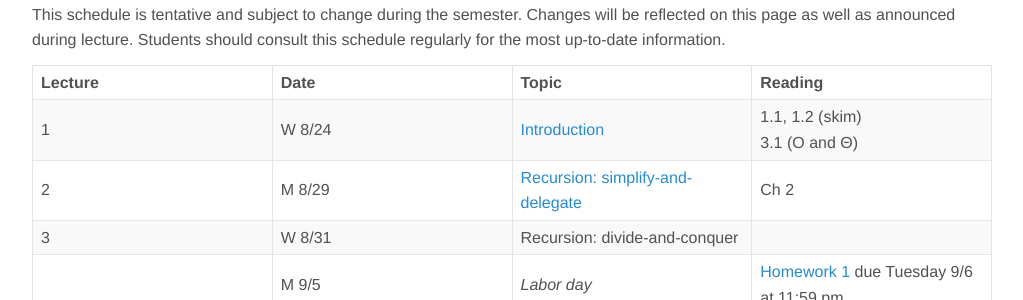
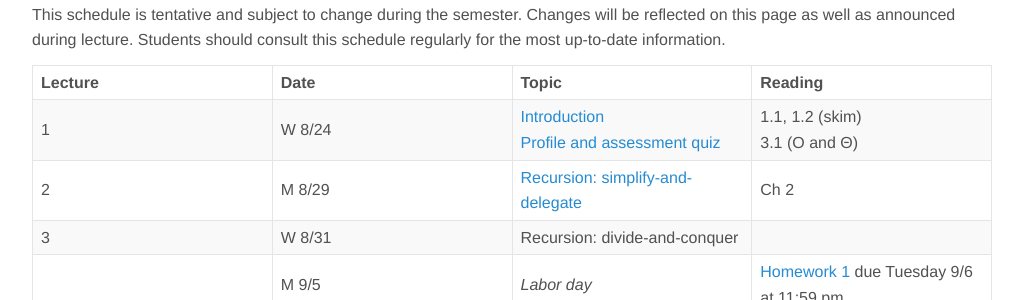
Before and after one commit to jnylam/jnylam.github.io, a Jekyll site: the page built from _courses/146-f16/index.md, in a window 1280 px wide. Shown: the part 271-571 px from the top of the page, without its empty margins (128-1151 px from the left). Built offline with Jekyll 4.4.1, drawn with Linux system fonts in a browser that asks for light colours.

Commit message:
link to quiz

```diff
--- a/_courses/146-f16/index.md
+++ b/_courses/146-f16/index.md
@@ -11,7 +11,7 @@ This schedule is tentative and subject to change during the semester. Changes wi
 
 Lecture|Date|Topic|Reading
 -------|----|-----|-------
-1 | W 8/24 | [Introduction](introduction.html) | 1.1, 1.2 (skim) <br> 3.1 (O and &Theta;)
+1 | W 8/24 | [Introduction](introduction.html)<br>[Profile and assessment quiz](quiz.pdf) | 1.1, 1.2 (skim) <br> 3.1 (O and &Theta;)
 2 | M 8/29 | [Recursion: simplify-and-delegate](simplify.html) | Ch 2
 3 | W 8/31 | Recursion: divide-and-conquer
  | M 9/5 | _Labor day_ | [Homework 1](homework01.html) due Tuesday 9/6 at 11:59 pm
```
